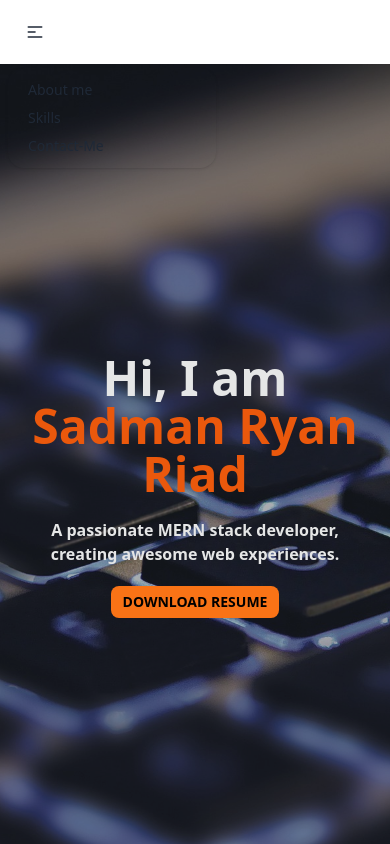
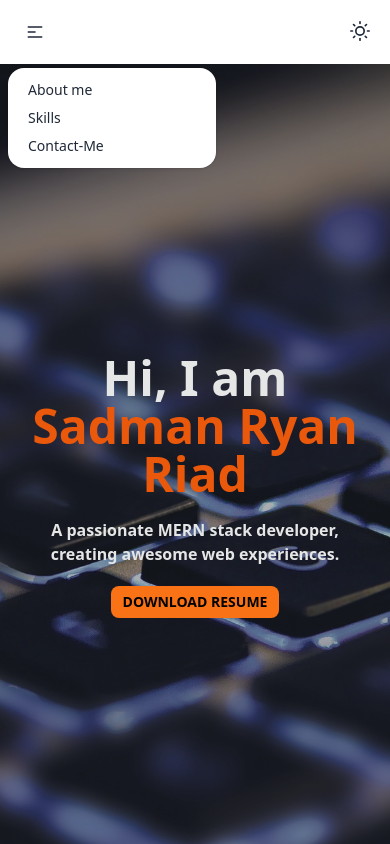
Before and after one commit to sadmanryanriad/sadmanryanriad-portfolio, a React (Vite) app: page / in a window 390 px wide. Both pictures are taken after a click on the label 35 px from the left and 32 px from the top of the page. Shown: the top 844 px of the page. Built offline with nearby package versions, Linux system fonts and the light colour scheme.

Commit message:
navbar issue fixed

```diff
--- a/src/Components/shared/Navbar.jsx
+++ b/src/Components/shared/Navbar.jsx
@@ -20,7 +20,6 @@ const Navbar = () => {
           <a>Contact-Me</a>
         </li>
       </HashLink>
-
     </>
   );
 
@@ -48,7 +47,7 @@ const Navbar = () => {
               </label>
               <ul
                 tabIndex={0}
-              className="menu menu-sm dropdown-content mt-3 z-[1] p-2 shadow rounded-box w-52"
+                className="menu menu-sm bg-base-100 dropdown-content mt-3 z-[1] p-2 shadow rounded-box w-52"
               >
                 {navItems}
               </ul>
@@ -59,13 +58,11 @@ const Navbar = () => {
           </div>
           <div className="navbar-center hidden font-semibold lg:flex">
             <ul className="menu menu-horizontal px-1 text-xl">{navItems}</ul>
-          <div className="text-xl sm:text-2xl">
-            <ThemeButton></ThemeButton>
-          </div>
+            <span className="text-2xl font-semibold"><ThemeButton></ThemeButton></span>
           </div>
           <div className="navbar-end flex gap-6 md:gap-12 items-center">
             <div className="text-xl sm:text-2xl">
-            {/* <ThemeButton></ThemeButton> */}
+              <span className="md:hidden"><ThemeButton></ThemeButton></span>
             </div>
           </div>
         </div>
```
Lines whose indentation alone changed are shown as unchanged.
